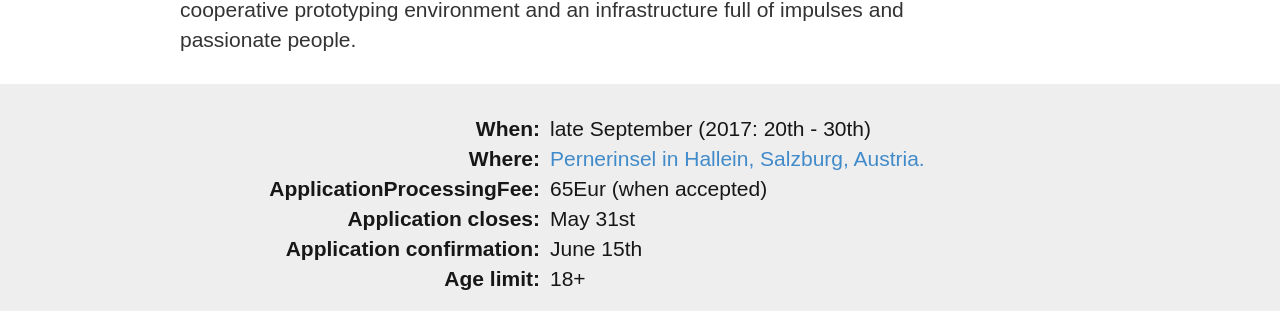
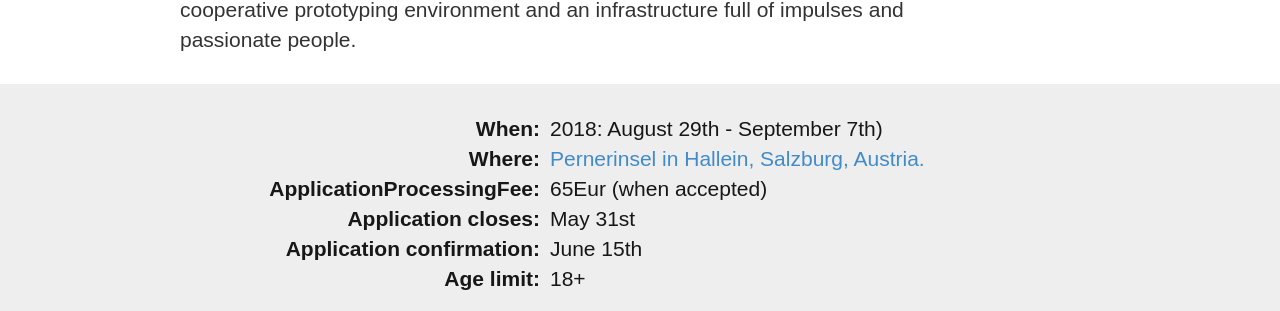
Before and after one commit to philippWassibauer/schmiede_web, a Jekyll site: the page built from apply/index.html, in a window 1280 px wide and 900 px high, scrolled down 600 px. Shown: the part 143-454 px from the top of the window. Built offline with Jekyll 4.4.1, drawn with Linux system fonts in a browser that asks for light colours.

Commit message:
Update index.html

```diff
--- a/apply/index.html
+++ b/apply/index.html
@@ -26,7 +26,7 @@ title: Schmiede Application
         <p>
           <dl class="dl-horizontal lead">
             <dt>When:</dt>
-            <dd>late September (2017: 20th - 30th)</dd>
+            <dd>2018: August 29th - September 7th)</dd>
             <dt>Where:</dt>
             <dd>
               <a href="https://maps.google.com/maps/ms?msa=0&msid=209371383360961785408.0004ab076cae1500b5f3e&dg=feature">
```
